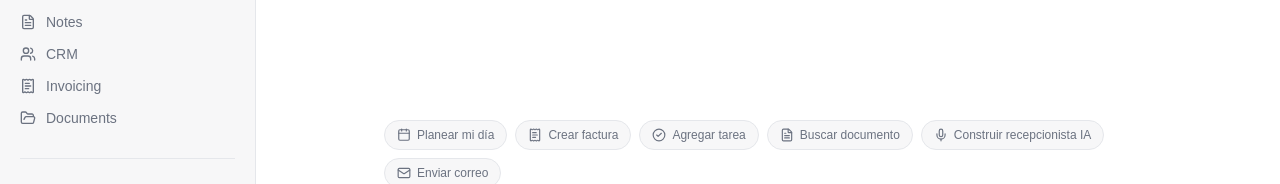
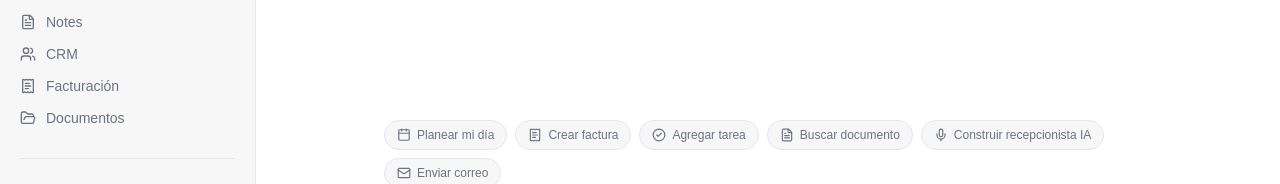
Before and after one commit to seaintCO/usaalma, a Next.js app: page /dashboard in a window 1280 px wide. Shown: the part 451-635 px from the top of the page. Built offline with nearby package versions, Linux system fonts and the light colour scheme.

Commit message:
Connect dashboard sidebar links

```diff
--- a/app/dashboard/page.tsx
+++ b/app/dashboard/page.tsx
@@ -18,13 +18,13 @@ import {
 } from "lucide-react";
 
 const modules = [
-  ["Planner", Calendar],
-  ["Tasks", CheckCircle2],
-  ["Calendar", Calendar],
-  ["Notes", FileText],
-  ["CRM", Users],
-  ["Invoicing", ReceiptText],
-  ["Documents", FolderOpen],
+  ["Planner", Calendar, "/planner"],
+  ["Tasks", CheckCircle2, "/tasks"],
+  ["Calendar", Calendar, "/planner"],
+  ["Notes", FileText, "/notes"],
+  ["CRM", Users, "/crm"],
+  ["Facturación", ReceiptText, "/invoicing"],
+  ["Documentos", FolderOpen, "/documents"],
 ];
 
 export default function DashboardPage() {
```
